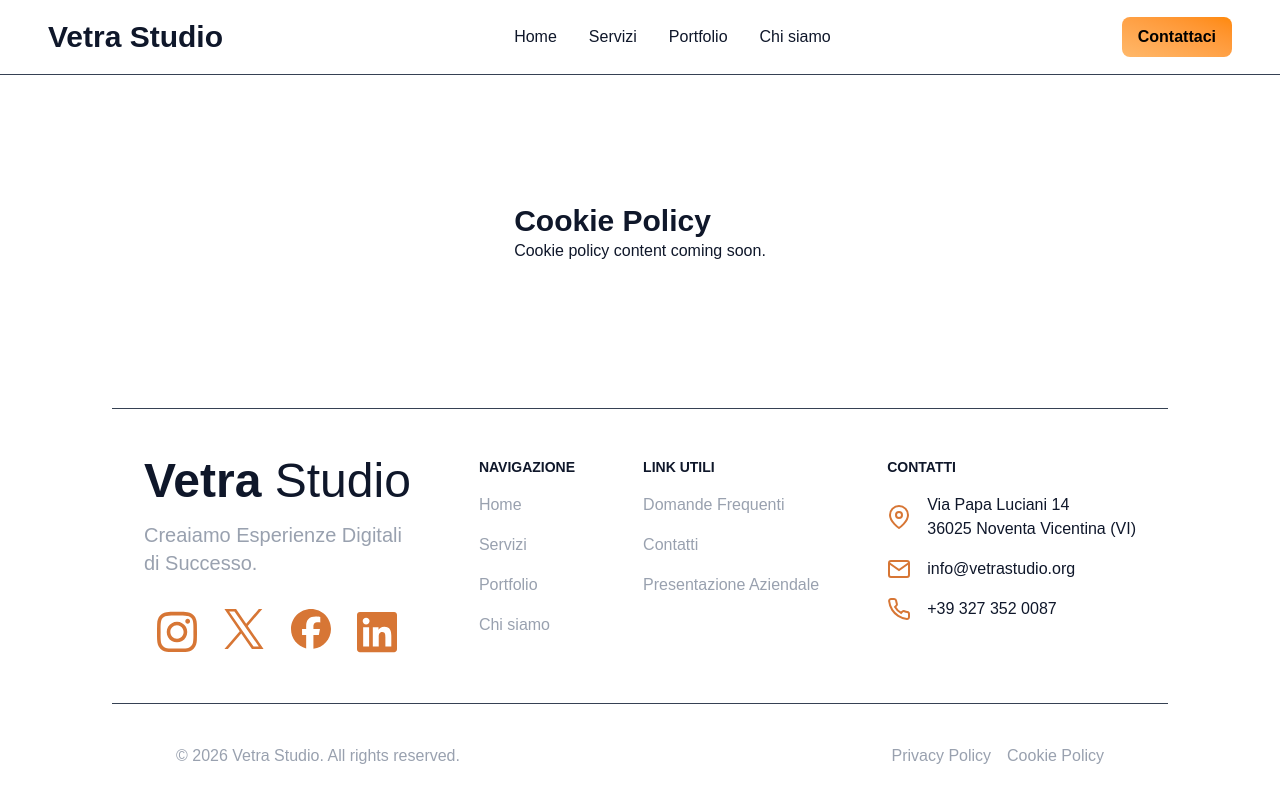
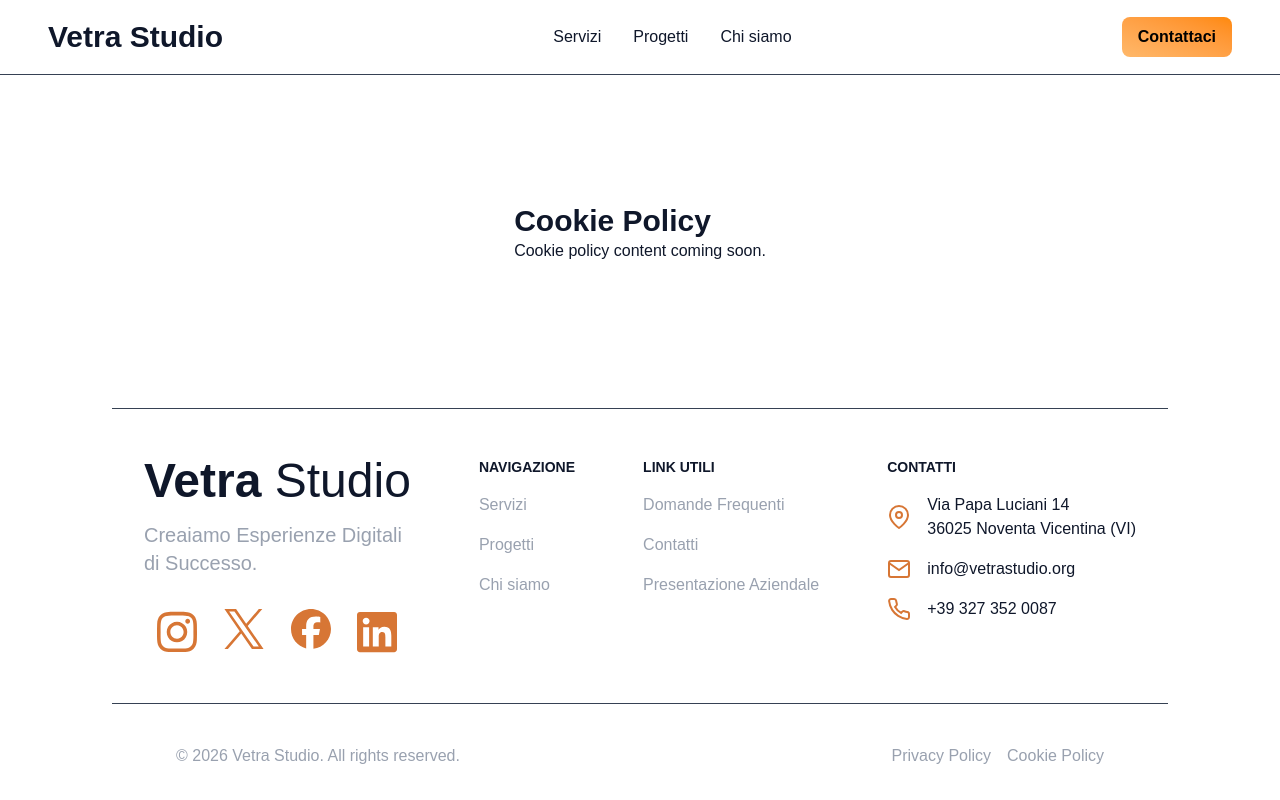
Before and after one commit to Vetra-Studio/website, a Next.js app: page /cookie-policy in a window 1280 px wide. Built offline with nearby package versions, Linux system fonts and the light colour scheme.

Commit message:
fix(nav): update navbar and navigation links

```diff
--- a/components/Header.tsx
+++ b/components/Header.tsx
@@ -2,6 +2,7 @@
 
 import { useEffect, useState } from "react";
 import Navbar from "./Navbar";
+import Link from "next/link";
 
 export default function Header() {
   const [hidden, setHidden] = useState(false);
@@ -33,11 +34,17 @@ export default function Header() {
           transition-transform duration-300 ease-in-out
           ${hidden ? "-translate-y-full" : "translate-y-0"}
           `}>
-      <h1 className="text-3xl font-bold">Vetra Studio</h1>
+
+      <Link href="/">
+        <h1 className="text-3xl font-bold">Vetra Studio</h1>
+      </Link>
+
       <Navbar className="flex space-x-8" linkClassName="transition-colors hover:cursor-pointer hover:underline hover:decoration-orange-500 hover:underline-offset-4" />
+
       <button className="bg-gradient-to-tr from-orange-300 to-orange-400 text-black font-bold py-2 px-4 rounded-lg">
         Contattaci
       </button>
+
     </header>
   );
 }
--- a/components/Navbar.tsx
+++ b/components/Navbar.tsx
@@ -1,10 +1,9 @@
 import Link from 'next/link'
 
 const navItems = [
-  { label: 'Home', href: '/' },
-  { label: 'Servizi', href: '/#servizi' },
-  { label: 'Portfolio', href: '/#portfolio' },
-  { label: 'Chi siamo', href: '/#chi-siamo' },
+  { label: 'Servizi', href: '/servizi' },
+  { label: 'Progetti', href: '/progetti' },
+  { label: 'Chi siamo', href: '/chi-siamo' },
 ];
 
 interface NavClassNameProps {
```
